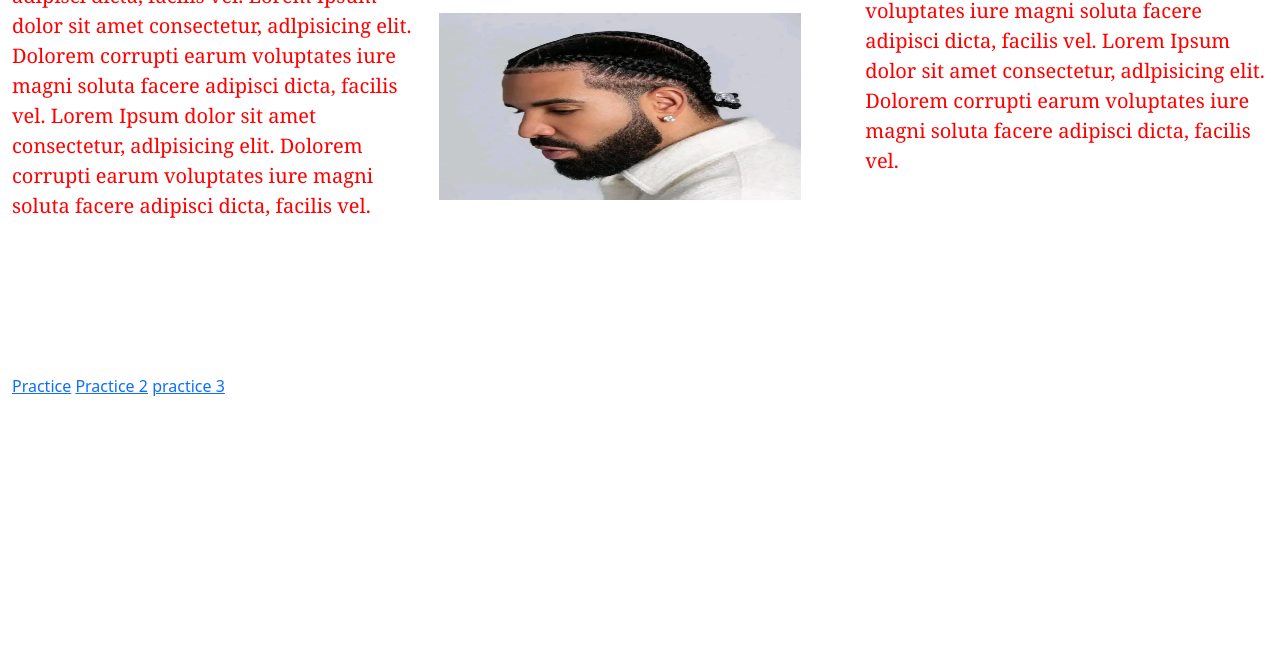
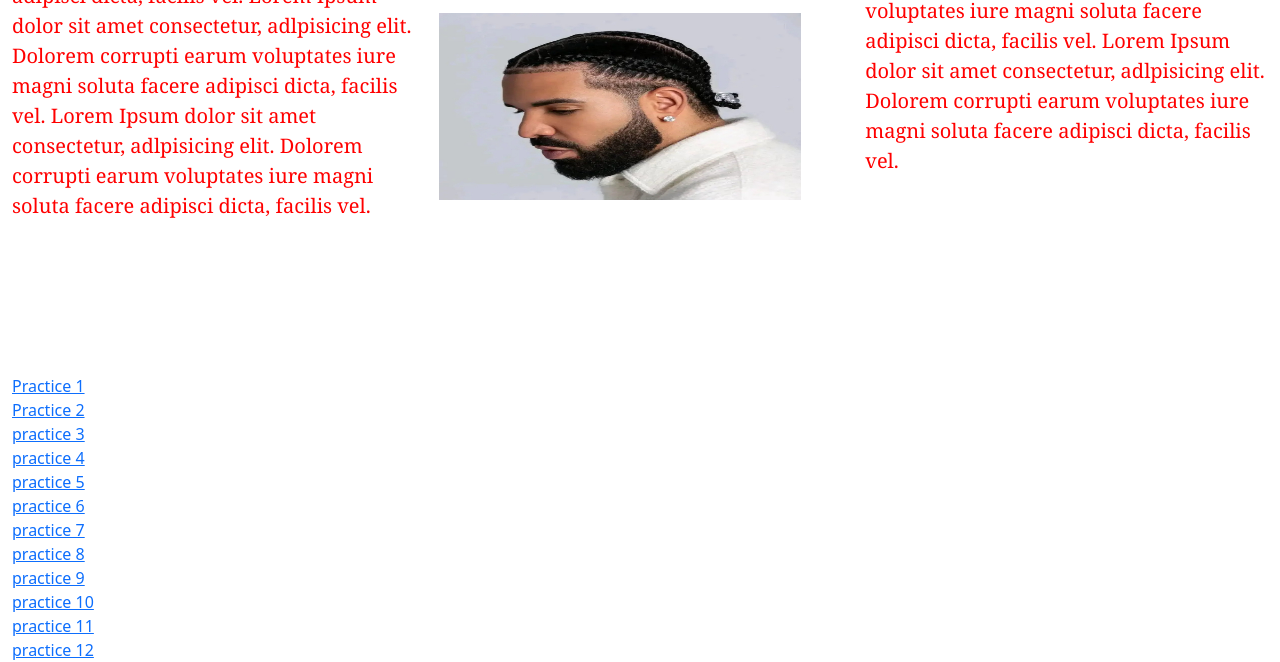
Before and after one commit to Martins12345-dj/Martins, a plain HTML site: page index.html in a window 1280 px wide. Shown: the part 1055-1717 px from the top of the page. Before the commit the page ends 1453 px from the top, so only its background shows below. Drawn offline with Linux system fonts and the light colour scheme.

Commit message:
for practice

```diff
--- a/index.html
+++ b/index.html
@@ -79,9 +79,19 @@
 
             </div>
         </div>
-        <a href="bootstrap.html">Practice</a>
-        <a href="Practice work.html">Practice 2</a>
-        <a href="project.html">practice 3</a>
+        <a href="bootstrap.html">Practice 1</a><br>
+        <a href="hire me assignment.html">Practice 2</a><br>
+        <a href="project.html">practice 3</a><br>
+        <a href="assignment form work.html">practice 4</a><br>
+        <a href="class practice.html">practice 5</a><br>
+        <a href="home practice hire me.html">practice 6</a><br>
+        <a href="links inserting practice.html">practice 7</a><br>
+        <a href="one page assignment.html">practice 8</a><br>
+        <a href="PRACTICE.html">practice 9</a><br>
+        <a href="table data.html">practice 10</a><br>
+        <a href="table home work.html">practice 11</a><br>
+        <a href="Work.html">practice 12</a>
+
     </div>
 
 </body>
```
